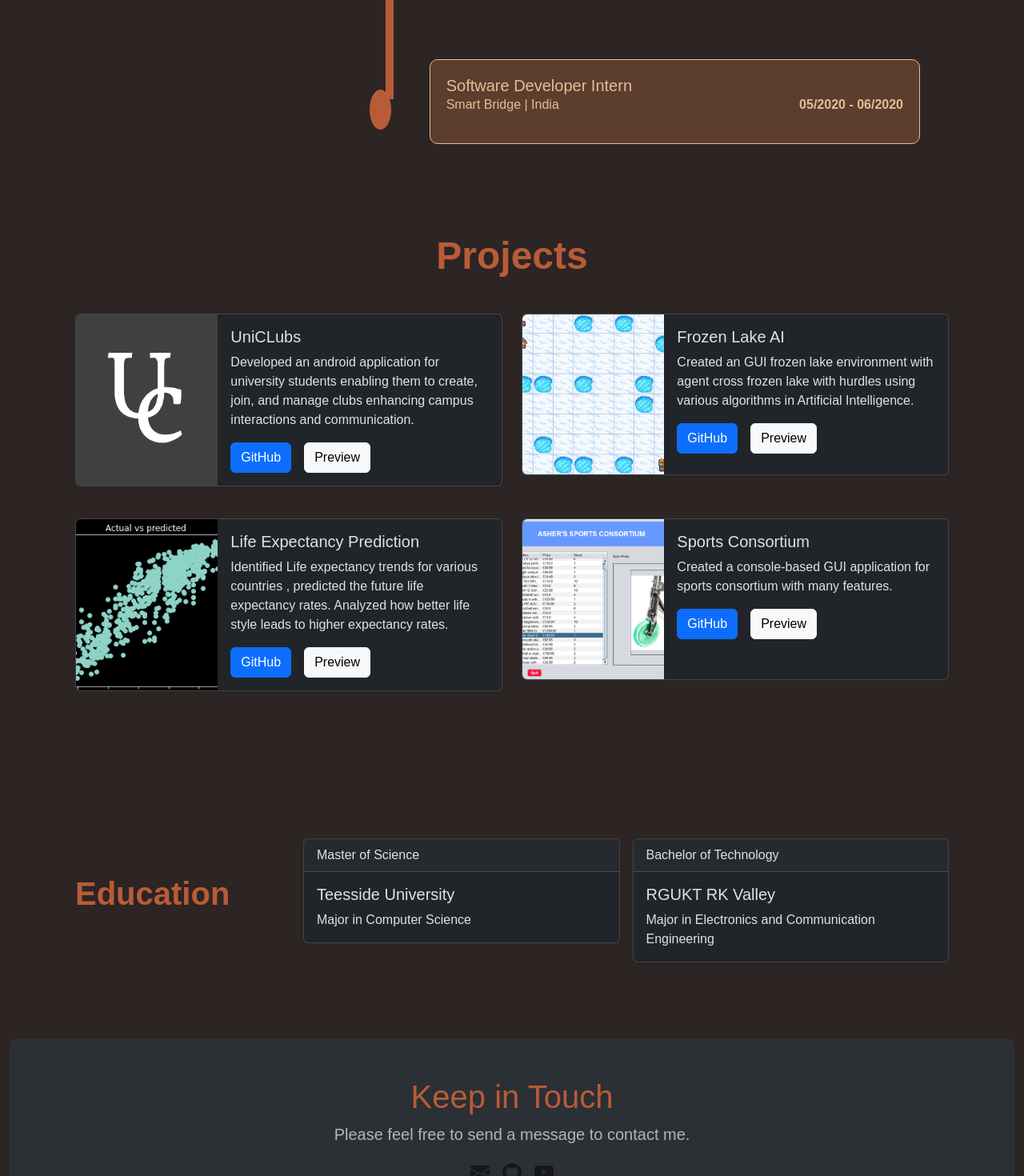
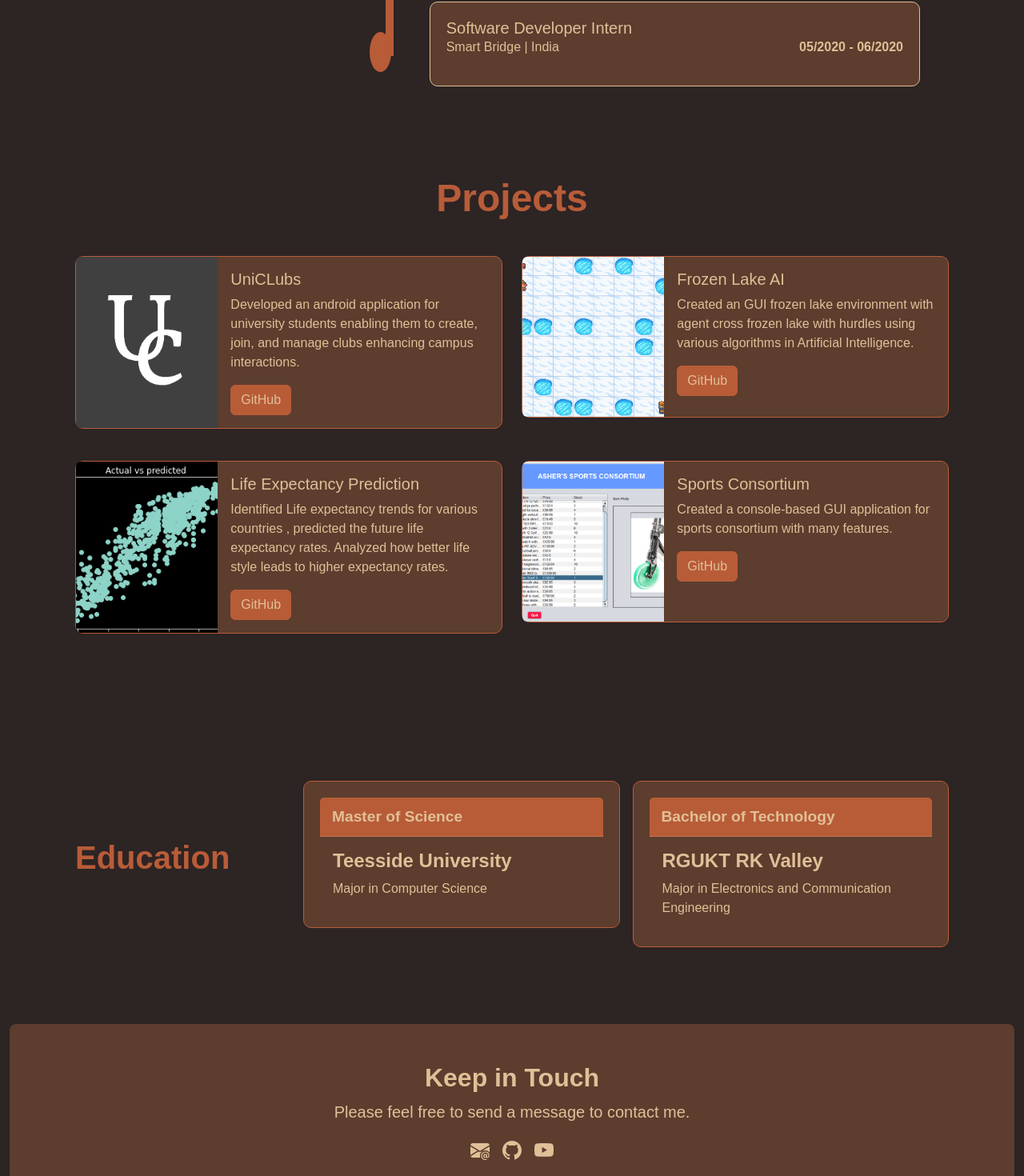
Before and after one commit to Yashu333/portfolio, a Next.js app: page / in a window 1280 px wide. Shown: the part 834-2304 px from the top of the page at 80% size. Built offline with nearby package versions, Linux system fonts and the light colour scheme.

Commit message:
Added styling

```diff
--- a/src/app/data/projectsData.js
+++ b/src/app/data/projectsData.js
@@ -3,7 +3,7 @@ const projects = [
 
     {
         title: "UniCLubs",
-        description: " Developed an android application for university students enabling them to create, join, and manage clubs enhancing campus interactions and communication.",
+        description: " Developed an android application for university students enabling them to create, join, and manage clubs enhancing campus interactions.",
         gitHubLink: "https://github.com/Yashu333/UniClubs",
         imagePath: "/App_Logo.png",
         livePreviewLink: ""
--- a/src/app/globals.css
+++ b/src/app/globals.css
@@ -50,8 +50,8 @@ a {
 /* Primary Button */
 .custom-primary-button {
   background-color: #B85C38;
-  color: white;
-  border: none;
+  border-color: #B85C38;
+  color: #E0C097;
   padding: 10px 20px;
   border-radius: 5px;
   cursor: pointer;
@@ -59,7 +59,7 @@ a {
 
 .custom-primary-button:hover {
   background-color: #5C3D2E;
-  color: #E0C097;
+  color: #B85C38;
 }
 
 /* Secondary Button */
@@ -74,8 +74,8 @@ a {
 
 .custom-secondary-button:hover {
   background-color: #2D2424;
-  color: white;
-  border-color: white;
+  color: #B85C38;
+  border-color: #B85C38;
 }
 
 
@@ -108,3 +108,118 @@ a {
 .nav-link:hover {
   color: #B85C38 !important; /* Navbar hover color */
 }
+
+
+/* Project Card Styling */
+/* Project Card */
+.project-card {
+  background-color: #5C3D2E; /* Card background */
+  color: #E0C097; /* Default text color */
+  border-radius: 10px;
+  border: 1px solid #B85C38; /* Optional border for the card */
+  transition: transform 0.3s ease;
+}
+
+.project-card:hover {
+  transform: scale(1.02); /* Subtle hover effect */
+}
+
+/* Card Title */
+.project-card .card-title {
+  color: #E0C097; /* Title color */
+}
+
+/* Card Text */
+.project-card .card-text {
+  color: #E0C097;
+}
+
+/* Primary Button (GitHub) */
+.project-card .btn-primary {
+  background-color: #B85C38;
+  border-color: #B85C38;
+  color: #E0C097;
+}
+
+.project-card .btn-primary:hover {
+  background-color: #5C3D2E;
+  color: #B85C38;
+}
+
+/* Secondary Button (Preview) */
+.project-card .btn-secondary {
+  background-color: #2D2424;
+  border: 1px solid #E0C097;
+  color: #E0C097;
+}
+
+.project-card .btn-secondary:hover {
+  background-color: #B85C38;
+  color: #E0C097;
+}
+
+
+/* Education Section */
+/* Education Card */
+.education-card {
+  background-color: #5C3D2E;
+  color: #E0C097;
+  border: 1px solid #B85C38;
+  border-radius: 10px;
+  padding: 20px;
+}
+
+/* Card Header */
+.education-card .card-header {
+  background-color: #B85C38; /* Header background */
+  color: #E0C097; /* Header text color */
+  font-size: 1.2rem;
+  font-weight: bold;
+  padding: 10px 15px;
+}
+
+/* Card Title */
+.education-card .card-title {
+  color: #E0C097;
+  font-size: 1.5rem;
+  font-weight: 600;
+}
+
+/* Card Text */
+.education-card .card-text {
+  color: #E0C097; /* Consistent text color */
+  font-size: 1rem;
+}
+
+
+/* ContactMe Section Background */
+#Contact .bg-contact {
+  background-color: #5C3D2E; /* Card background */
+  color: #E0C097; /* Primary text color */
+  border-radius: 10px;
+  padding: 40px;
+}
+
+/* Contact Me Section */
+/* Title*/
+#Contact .text-title {
+  color: #E0C097;
+  font-size: 2rem;
+  font-weight: bold;
+}
+
+/* Paragraph Text */
+#Contact .text-light {
+  color: #E0C097;
+  font-size: 1.25rem;
+}
+
+/* Social Icon Links */
+#Contact .icon-link i {
+  color: #E0C097; /* Icon color */
+  transition: color 0.3s ease;
+}
+
+#Contact .icon-link:hover i {
+  color: #B85C38;
+}
--- a/src/components/ContactMe.jsx
+++ b/src/components/ContactMe.jsx
@@ -1,23 +1,24 @@
+import '../app/globals.css'
 export default function ContactMe() {
 
     return (
         <div id="Contact" className="container-fluid">
-            <div className="p-5 text-center bg-body-tertiary rounded-3">
-                <h1 className="text-body-emphasis titleColor">Keep in Touch</h1>
-                <p className="col-lg-8 mx-auto fs-5 text-muted">
+            <div className="p-5 text-center bg-contact rounded-3">
+                <h1 className="text-title">Keep in Touch</h1>
+                <p className="col-lg-8 mx-auto fs-5" style={{ color: '#E0C097' }}>
                     Please feel free to send a message to contact me.
                 </p>
                 <div className="d-inline-flex gap-3">
 
-                    <a href="mailto: saichintakayala4@gmail.com">
+                    <a href="mailto: saichintakayala4@gmail.com" className="icon-link">
                         <i className="bi bi-envelope-at-fill fs-4"></i>
                     </a>
 
-                    <a href="https://github.com/yashu333" target="_blank">
+                    <a href="https://github.com/yashu333" target="_blank" className="icon-link">
                         <i className="bi bi-github fs-4"></i>
                     </a>
 
-                    <a href="https://www.youtube.com/@CodeWithYash333" target="_blank">
+                    <a href="https://www.youtube.com/@CodeWithYash333" target="_blank" className="icon-link">
                         <i className="bi bi-youtube fs-4"></i>
                     </a>
 
--- a/src/components/EducationCard.jsx
+++ b/src/components/EducationCard.jsx
@@ -1,9 +1,9 @@
 
-
+import '../app/globals.css'
 export default function EducationCard({cardHeader,cardTitle, cardText}) {
 
     return (
-        <div className="card">
+        <div className="education-card card">
             <div className="card-header">
                 {cardHeader}
             </div>
--- a/src/components/Hero.jsx
+++ b/src/components/Hero.jsx
@@ -23,7 +23,10 @@ export default function Hero(){
               </p>
             <div className="d-grid gap-2 d-md-flex justify-content-md-start">
               <button type="button" className="btn custom-primary-button btn-lg px-4 me-md-2">Resume</button>
-              <button type="button" className="btn custom-secondary-button btn-lg px-4">LinkedIn</button>
+              <a href="https://www.linkedin.com/in/yaswanth-sai-chinthakayala-648693199/" target="_blank">
+                <button type="button" className="btn custom-secondary-button btn-lg px-4">LinkedIn</button>
+              </a>
+
             </div>
           </div>
         </div>
--- a/src/components/ProjectCard.jsx
+++ b/src/components/ProjectCard.jsx
@@ -1,8 +1,9 @@
 import Image from "next/image";
+import '../app/globals.css'
 
 export default function ProjectCard({title, description, gitHubLink, livePreviewLink, imagePath}) {
     return (
-        <div className="card mb-3 w-100 w-md-50">
+        <div className="project-card card mb-3 w-100 w-md-50">
             <div className="row g-0">
                 <div className="col-md-4" style={{ position: 'relative', minHeight: '200px' }}>
                     {/* Wrap Image inside a div with height set */}
@@ -21,8 +22,8 @@ export default function ProjectCard({title, description, gitHubLink, livePreview
                         <h5 className="card-title">{title}</h5>
                         <p className="card-text">{description}</p>
                         <div className="d-flex gap-3">
-                            <a href={gitHubLink} className="btn btn-primary">GitHub</a>
-                            <a href={livePreviewLink} className="btn btn-light">Preview</a>
+                            <a href={gitHubLink} target="_blank" className="btn btn-primary">GitHub</a>
+                            {/* <a href={livePreviewLink} className="btn btn-secondary">Preview</a> */}
                         </div>
                     </div>
                 </div>
--- a/src/components/timeline/TimelineBar.jsx
+++ b/src/components/timeline/TimelineBar.jsx
@@ -1,7 +1,7 @@
 
 export default function TimelineBar() {
     return (
-        <div  style={{ width: '10px', height: '140px', margin: '-50px 20px', backgroundColor: "#B85C38" }}>
+        <div  style={{ width: '10px', height: '140px', margin: '-68px 20px', backgroundColor: "#B85C38" }}>
         </div>
     );
 }
```
